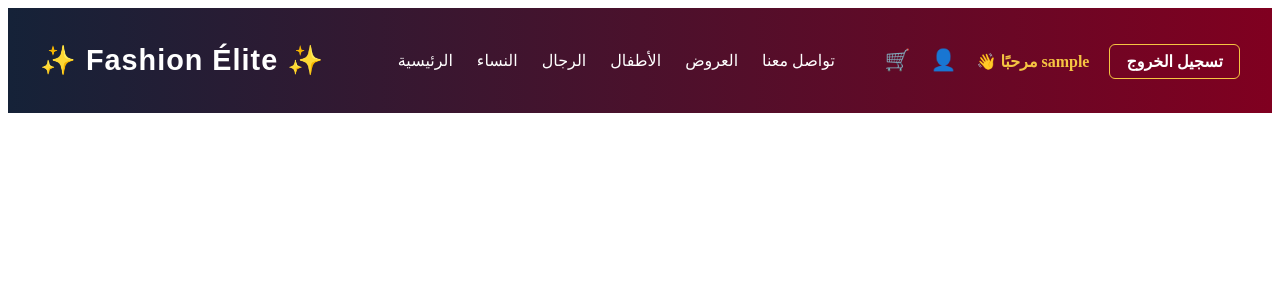
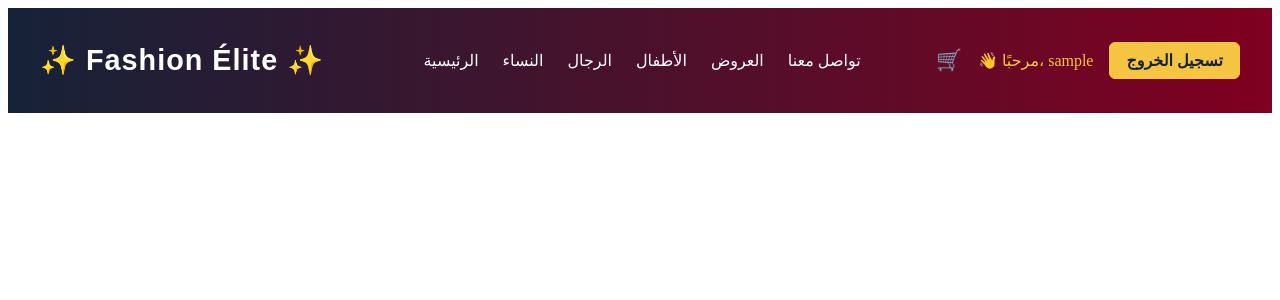
Before and after one commit to amnah1438/myproject10, a Django app: template templates/ header.html in a window 1280 px wide. Shown: the top 300 px of the page. Run offline with Django 5.2, Linux system fonts and the light colour scheme; the template is opened without the code that fills it, so the values that code supplies are empty; the visitor is signed in with stand-in values (Sample User, id 1).

Commit message:
تعديل الهيدر ليظهر الترحيب

```diff
--- a/templates/ header.html
+++ b/templates/ header.html
@@ -1,4 +1,3 @@
-<!-- /Users/amnah/myproject10/templates/header.html -->
 <header class="navbar">
   <div class="logo">
     <h1>✨ Fashion Élite ✨</h1>
@@ -17,14 +16,13 @@
 
   <div class="icons">
     <a href="#" class="icon">🛒</a>
-    <a href="#" class="icon">👤</a>
 
     {% if user.is_authenticated %}
-      <!-- ✅ إذا كان المستخدم مسجل الدخول -->
-      <span class="welcome-text">👋 مرحبًا {{ user.username }}</span>
+      <!-- ✅ المستخدم مسجل دخول -->
+      <span class="welcome">👋 مرحبًا، {{ user.username }}</span>
       <a href="{% url 'logout' %}" class="btn-logout">تسجيل الخروج</a>
     {% else %}
-      <!-- 🚪 إذا لم يكن مسجل -->
+      <!-- 🚪 المستخدم غير مسجل دخول -->
       <a href="{% url 'login' %}" class="btn-auth">تسجيل الدخول</a>
       <a href="{% url 'register' %}" class="btn-register">إنشاء حساب</a>
     {% endif %}
@@ -51,7 +49,6 @@
   letter-spacing: 1px;
 }
 
-/* 🔗 روابط التنقل */
 .nav-links ul {
   display: flex;
   gap: 1.5rem;
@@ -70,7 +67,11 @@
   color: #f5c542;
 }
 
-/* 🛒 أيقونات */
+.icons {
+  display: flex;
+  align-items: center;
+}
+
 .icons .icon {
   margin-left: 1rem;
   font-size: 1.3rem;
@@ -82,15 +83,7 @@
   color: #f5c542;
 }
 
-/* 💬 ترحيب المستخدم */
-.welcome-text {
-  margin-left: 1rem;
-  font-weight: 600;
-  font-size: 1rem;
-  color: #f5c542;
-}
-
-/* 🎨 أزرار الدخول والتسجيل والخروج */
+/* 🎨 أزرار التسجيل والدخول */
 .btn-auth,
 .btn-register,
 .btn-logout {
@@ -103,7 +96,6 @@
   border: 1px solid #f5c542;
 }
 
-/* تسجيل الدخول */
 .btn-auth {
   color: #fff;
 }
@@ -113,7 +105,6 @@
   color: #152238;
 }
 
-/* إنشاء حساب */
 .btn-register {
   background-color: #f5c542;
   color: #152238;
@@ -124,15 +115,21 @@
   color: #800020;
 }
 
-/* تسجيل الخروج */
+/* 🚪 زر تسجيل الخروج */
 .btn-logout {
-  background-color: transparent;
-  color: #fff;
-  border: 1px solid #f5c542;
+  background-color: #f5c542;
+  color: #152238;
 }
 
 .btn-logout:hover {
-  background-color: #f5c542;
-  color: #152238;
+  background-color: #fff;
+  color: #800020;
+}
+
+/* 👋 رسالة الترحيب */
+.welcome {
+  margin-left: 1rem;
+  font-weight: 500;
+  color: #f5c542;
 }
 </style>
```
